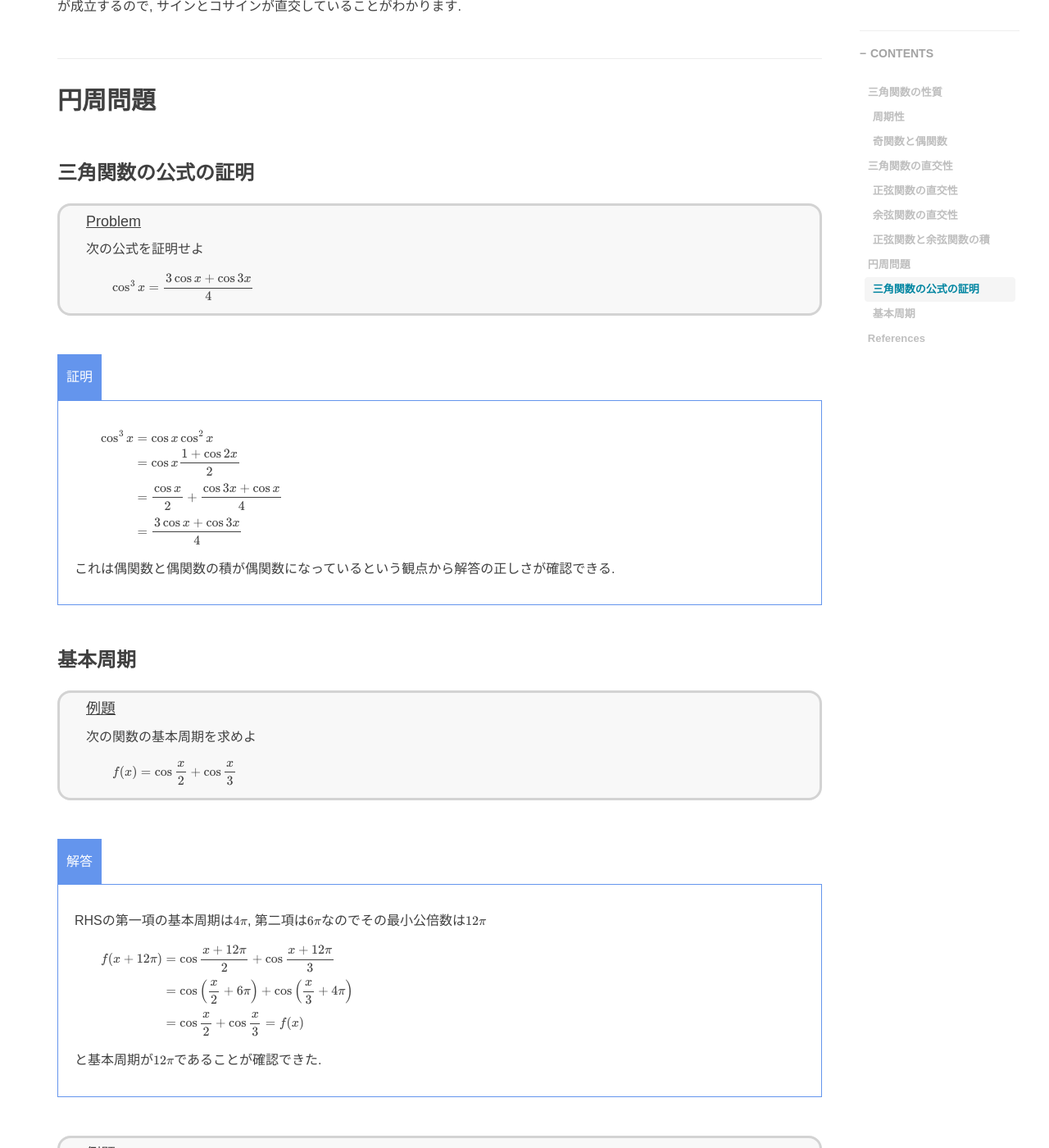
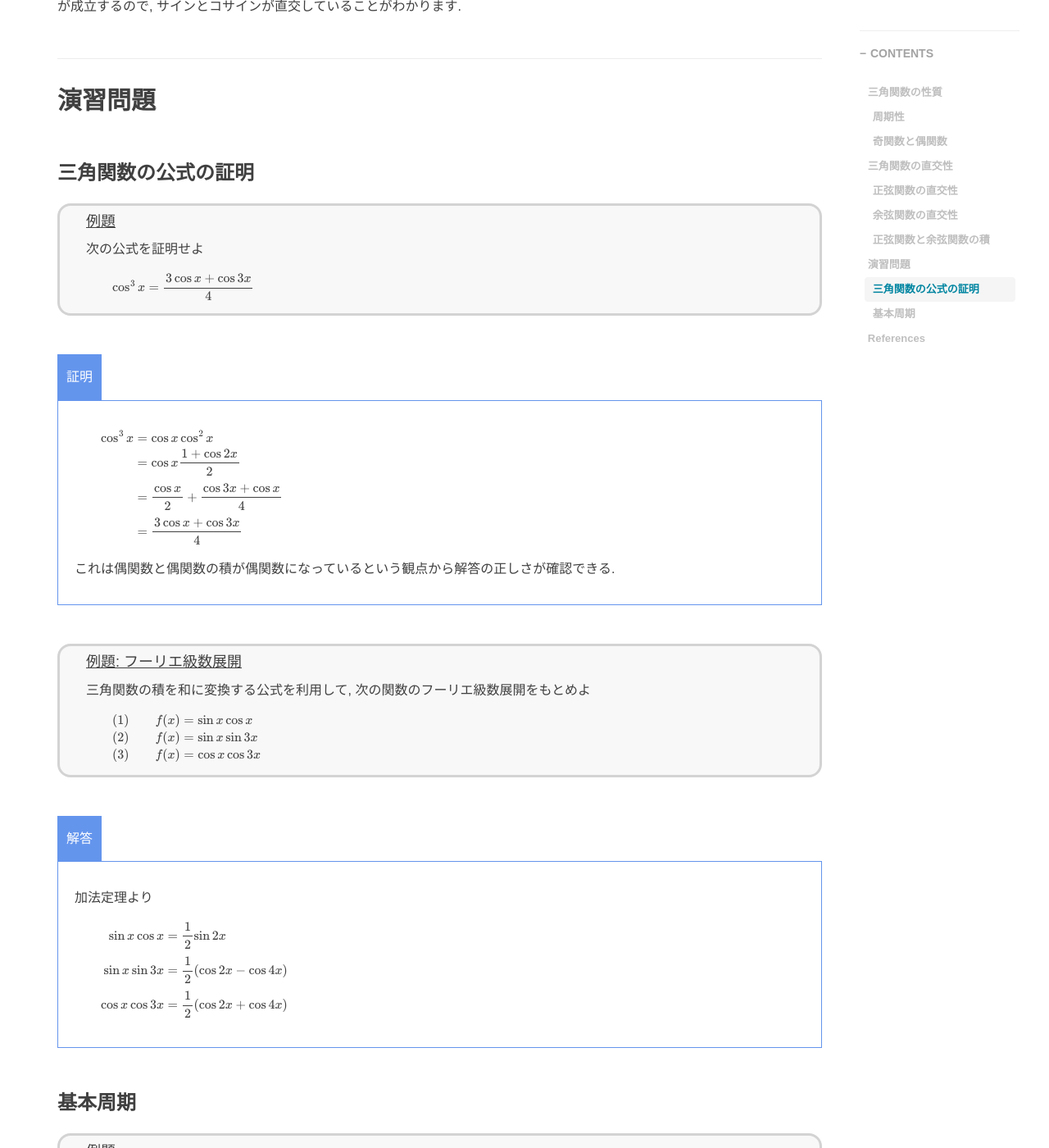
Before and after one commit to RyoNakagami/RyoNakagami.github.io, a Jekyll site: the page built from _posts/2022-08-13-triangular-functions.md, in a window 1280 px wide and 1400 px high, scrolled down 7685 px. Shown: the whole window at 82% size. Built offline with Jekyll 4.4.1, drawn with Linux system fonts in a browser that asks for light colours; comment, search, counter and statistics services are not loaded; some of the changed text lies outside the part shown.

Commit message:
fix tags

```diff
--- a/_posts/2022-08-13-triangular-functions.md
+++ b/_posts/2022-08-13-triangular-functions.md
@@ -29,7 +29,7 @@ tags:
   - [正弦関数の直交性](#%E6%AD%A3%E5%BC%A6%E9%96%A2%E6%95%B0%E3%81%AE%E7%9B%B4%E4%BA%A4%E6%80%A7)
   - [余弦関数の直交性](#%E4%BD%99%E5%BC%A6%E9%96%A2%E6%95%B0%E3%81%AE%E7%9B%B4%E4%BA%A4%E6%80%A7)
   - [正弦関数と余弦関数の積](#%E6%AD%A3%E5%BC%A6%E9%96%A2%E6%95%B0%E3%81%A8%E4%BD%99%E5%BC%A6%E9%96%A2%E6%95%B0%E3%81%AE%E7%A9%8D)
-- [円周問題](#%E5%86%86%E5%91%A8%E5%95%8F%E9%A1%8C)
+- [演習問題](#%E6%BC%94%E7%BF%92%E5%95%8F%E9%A1%8C)
   - [三角関数の公式の証明](#%E4%B8%89%E8%A7%92%E9%96%A2%E6%95%B0%E3%81%AE%E5%85%AC%E5%BC%8F%E3%81%AE%E8%A8%BC%E6%98%8E)
   - [基本周期](#%E5%9F%BA%E6%9C%AC%E5%91%A8%E6%9C%9F)
 - [References](#references)
@@ -350,7 +350,7 @@ $$
 
 <div style="border: 1px solid #6495ED; font-size: 100%; padding: 20px;">
 
-和積の公式より
+加法定理より
 
 $$
 \begin{align*}
@@ -415,7 +415,7 @@ $$
 
 <div style="border: 1px solid #6495ED; font-size: 100%; padding: 20px;">
 
-和積の公式より
+加法定理より
 
 $$
 \begin{align*}
@@ -464,11 +464,11 @@ $$
 
 が成立するので, サインとコサインが直交していることがわかります.
 
-## 円周問題
+## 演習問題
 ### 三角関数の公式の証明
 
 <div style='padding-left: 2em; padding-right: 2em; border-radius: 1em; border-style:solid; border-color:#D3D3D3; background-color:#F8F8F8'>
-<p class="h4"><ins>Problem</ins></p>
+<p class="h4"><ins>例題</ins></p>
 
 次の公式を証明せよ
 
@@ -497,6 +497,47 @@ $$
 これは偶関数と偶関数の積が偶関数になっているという観点から解答の正しさが確認できる.
 
 </div>
+
+<br>
+
+<div style='padding-left: 2em; padding-right: 2em; border-radius: 1em; border-style:solid; border-color:#D3D3D3; background-color:#F8F8F8'>
+<p class="h4"><ins>例題: フーリエ級数展開</ins></p>
+
+三角関数の積を和に変換する公式を利用して, 次の関数のフーリエ級数展開をもとめよ
+
+$$
+\begin{align*}
+(1) \qquad& f(x) = \sin x \cos x\qquad\\
+(2) \qquad& f(x) = \sin x\sin 3x \qquad\\
+(3) \qquad& f(x) = \cos x\cos 3x \qquad\\
+
+\end{align*}
+$$
+
+</div>
+
+<br>
+
+<div style="display: inline-block; background: #6495ED;; border: 1px solid #6495ED; padding: 3px 10px;color:#FFFFFF"><span >解答</span>
+</div>
+
+<div style="border: 1px solid #6495ED; font-size: 100%; padding: 20px;">
+
+加法定理より
+
+$$
+\begin{align*}
+\sin x \cos x &= \frac{1}{2}\sin 2x\\[3pt]
+\sin x\sin 3x &= \frac{1}{2}(\cos 2x - \cos 4x)\\[3pt]
+\cos x\cos 3x &= \frac{1}{2}(\cos 2x + \cos 4x)
+\end{align*}
+$$
+
+</div>
+
+
+
+
 
 
 ### 基本周期
@@ -581,7 +622,7 @@ $$
 
 <div style="border: 1px solid #6495ED; font-size: 100%; padding: 20px;">
 
-和積の公式より
+加法定理より
 
 $$
 \begin{align*}
```
Also changed, not shown: _posts/2020-10-08-How-Programm-Works.md (+1 -1 lines), _posts/2020-10-10-common-sense-hacking.md (deleted, +0 -63 lines), _posts/2020-10-11-Greek-alphabet.md (+17 -6 lines).
